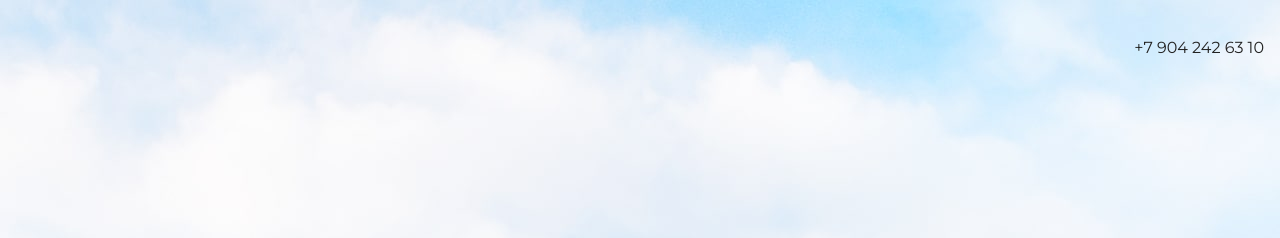
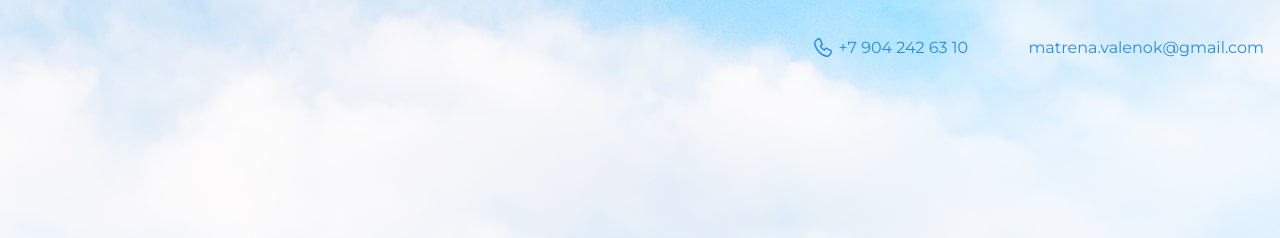
Before and after one commit to LevluhSvetlana/gakusei, a plain HTML site: page index.html in a window 1280 px wide. Shown: the top 238 px of the page. Drawn offline with nearby package versions, Linux system fonts and the light colour scheme.

Commit message:
Правки по главной

```diff
--- a/index.html
+++ b/index.html
@@ -10,7 +10,8 @@
   <body>
     <header class="page-header">
       <div class="container">
-      +7 904 242 63 10
+      <a href="tel:+79042426310" class="header-phone">+7 904 242 63 10</a>
+      <a href="mailto:matrena.valenok@gmail.com" class="header-mail">matrena.valenok@gmail.com</a>
       </div>
     </header>
 
```
